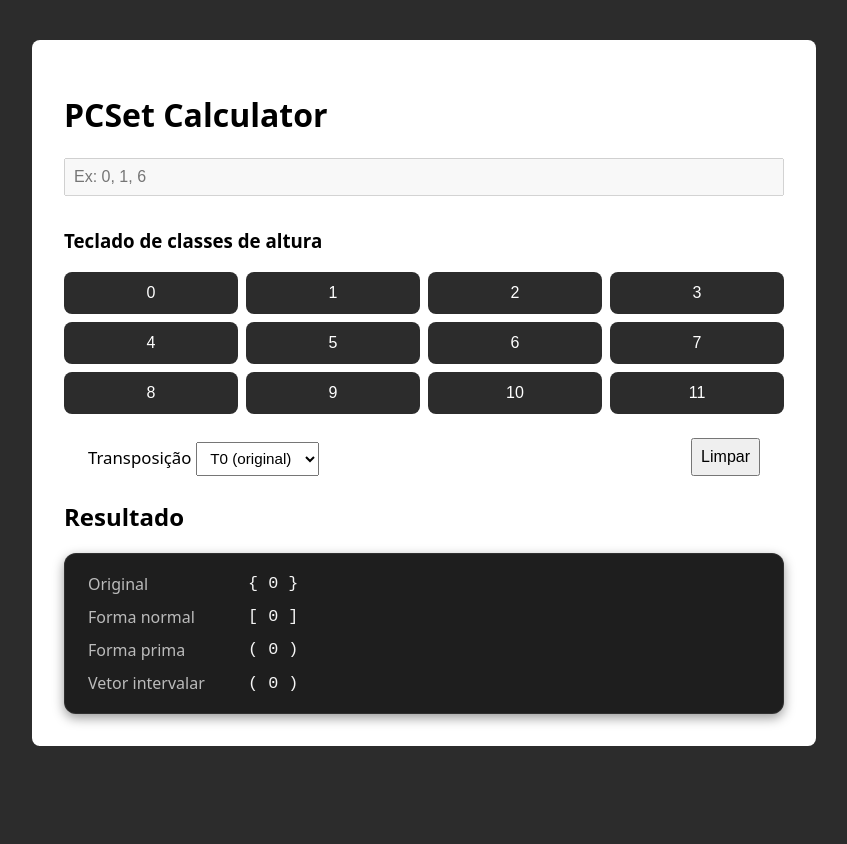
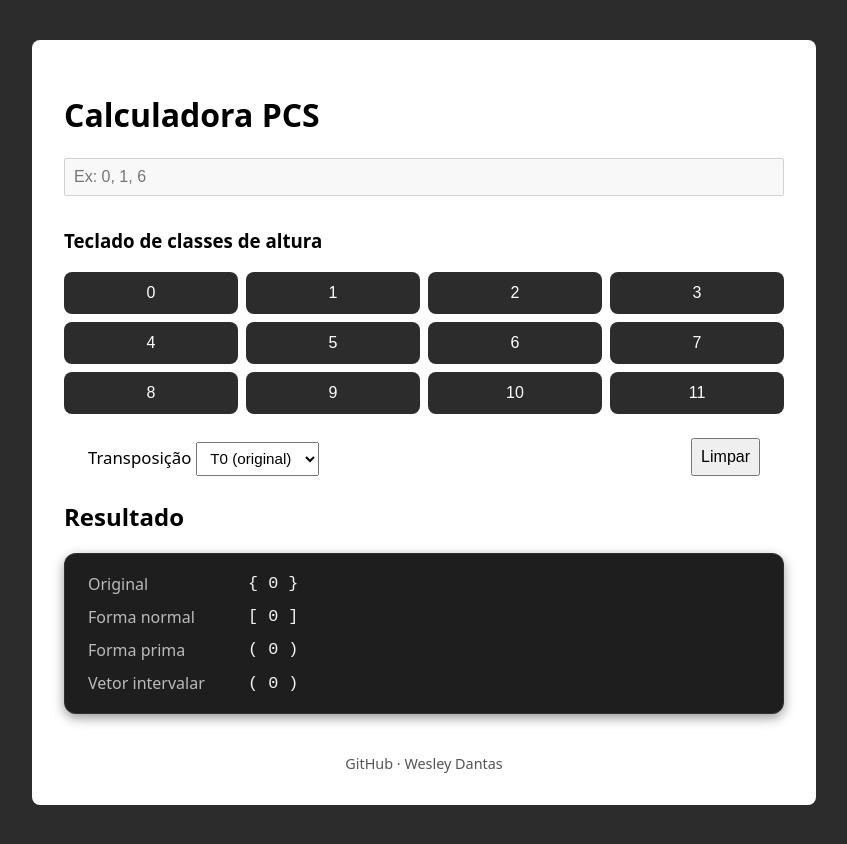
Before and after one commit to owesleydantas/pcset-calculator, a website with bundled scripts: page docs/index.html in a window 1280 px wide. Shown: the whole page, without its empty margins (216-1063 px from the left). Before the commit the page ends 800 px from the top, so only its background shows below. Built offline with nearby package versions, Linux system fonts and the light colour scheme.

Commit message:
Adição de footer e alteração de h1 em index.html

```diff
--- a/docs/index.html
+++ b/docs/index.html
@@ -9,7 +9,7 @@
 <body>
 
     <main class="container">
-        <h1>PCSet Calculator</h1>
+        <h1>Calculadora PCS</h1>
 
         <section class="input-section">
             <input
@@ -79,6 +79,15 @@
                 </div>
             </div>
         </section>
+
+        <footer class="footer">
+            <a href="https://github.com/owesleydantas"
+            target="_blank"
+            rel="noopener noreferrer"
+        >
+            GitHub · Wesley Dantas
+        </a>
+        </footer>
     </main>
 
     <script type="module" src="./dist/index.js"></script>
--- a/docs/style.css
+++ b/docs/style.css
@@ -126,6 +126,22 @@
     display: none;
 }
 
+.footer {
+    margin-top: 2.5rem;
+    text-align: center;
+    font-size: 0.9rem;
+}
+
+.footer a {
+    color: #555555;
+    text-decoration: none;
+    transition: color 0.2s ease;
+}
+
+.footer a:hover {
+    color: #000;
+}
+
 @media (max-width: 480px) {
     .controls-row {
         flex-direction: column;
```
